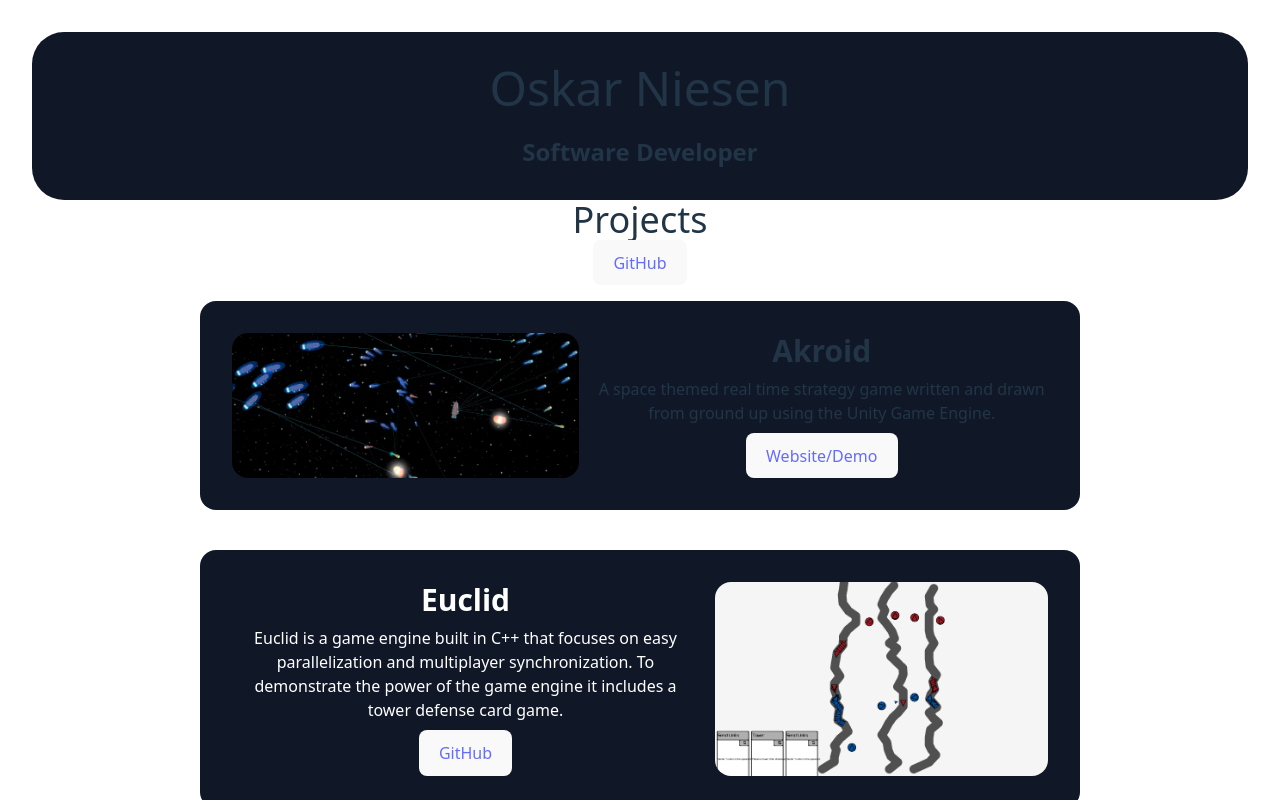
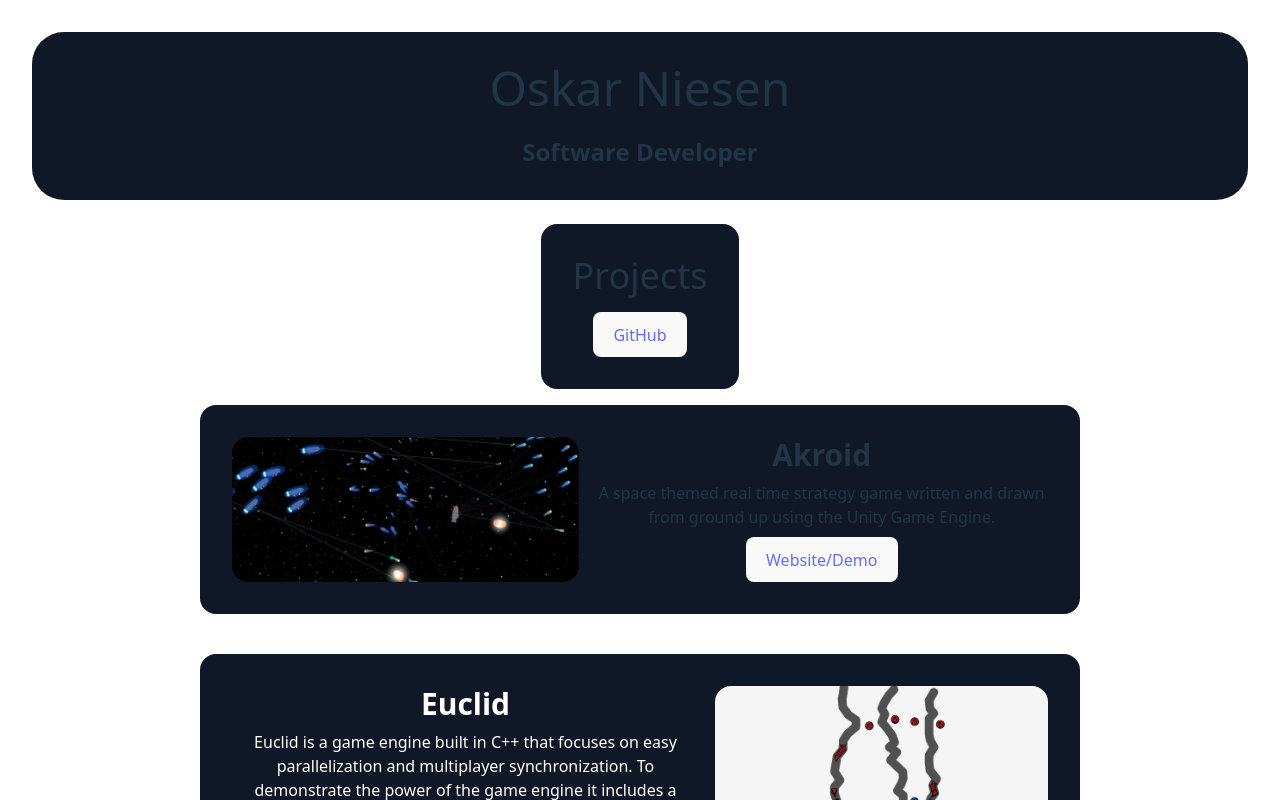
Before and after one commit to tuvus/Portfolio, a React (Vite) app: page / in a window 1280 px wide. Shown: the top 800 px of the page. Built offline with nearby package versions, Linux system fonts and the light colour scheme.

Commit message:
Added webpage Icon

```diff
--- a/index.html
+++ b/index.html
@@ -2,9 +2,9 @@
 <html lang="en">
   <head>
     <meta charset="UTF-8" />
-    <link rel="icon" type="image/svg+xml" href="/vite.svg" />
+    <link rel="icon" type="image/png" href="/EarthPlanet2ExtraSmall.png" />
     <meta name="viewport" content="width=device-width, initial-scale=1.0" />
-    <title>portfolio</title>
+    <title>Oskar Niesen Portfolio</title>
   </head>
   <body>
     <div id="root"></div>
--- a/src/App.tsx
+++ b/src/App.tsx
@@ -12,11 +12,13 @@
                 <span className="text-5xl mb-6">Oskar Niesen</span>
                 <span className="text-2xl font-bold">Software Developer</span>
             </header>
-            <section className="flex flex-col items-center w-full">
-                <span className="text-4xl">Projects</span>
-                <a href="https://github.com/tuvus" target="_blank">
-                    <button>GitHub</button>
-                </a>
+            <section className="flex flex-col items-center w-full mt-6">
+                <div className="flex flex-col p-8 gap-4 bg-gray-900 rounded-2xl">
+                    <span className="text-4xl">Projects</span>
+                    <a href="https://github.com/tuvus" target="_blank">
+                        <button>GitHub</button>
+                    </a>
+                </div>
                 <div className="flex flex-col min-w-160 w-3/4 gap-10 p-4 align-middle">
                     <div
                         className="flex p-8 gap-4 bg-gray-900 rounded-2xl transform transition duration-300 hover:scale-102"
@@ -43,7 +45,8 @@
                                 <button>GitHub</button>
                             </a>
                         </div>
-                        <div className="w-5/4 min-w-60 bg-[url(/src/assets/Euclid.png)] md:bg-center md:bg-cover rounded-2xl"/>
+                        <div
+                            className="w-5/4 min-w-60 bg-[url(/src/assets/Euclid.png)] md:bg-center md:bg-cover rounded-2xl"/>
                     </div>
                     <div
                         className="flex p-8 gap-4 bg-gray-900 rounded-2xl transform transition duration-300 hover:scale-102"
@@ -69,7 +72,8 @@
                                 <button>GitHub</button>
                             </a>
                         </div>
-                        <div className="w-5/4 min-w-60 bg-[url(/src/assets/STEMPrograms.png)] md:bg-center md:bg-cover rounded-2xl"/>
+                        <div
+                            className="w-5/4 min-w-60 bg-[url(/src/assets/STEMPrograms.png)] md:bg-center md:bg-cover rounded-2xl"/>
                     </div>
                     <div
                         className="flex p-8 gap-4 bg-gray-900 rounded-2xl transform transition duration-300 hover:scale-102"
```
Also changed, not shown: public/EarthPlanet2ExtraSmall.png (added).
